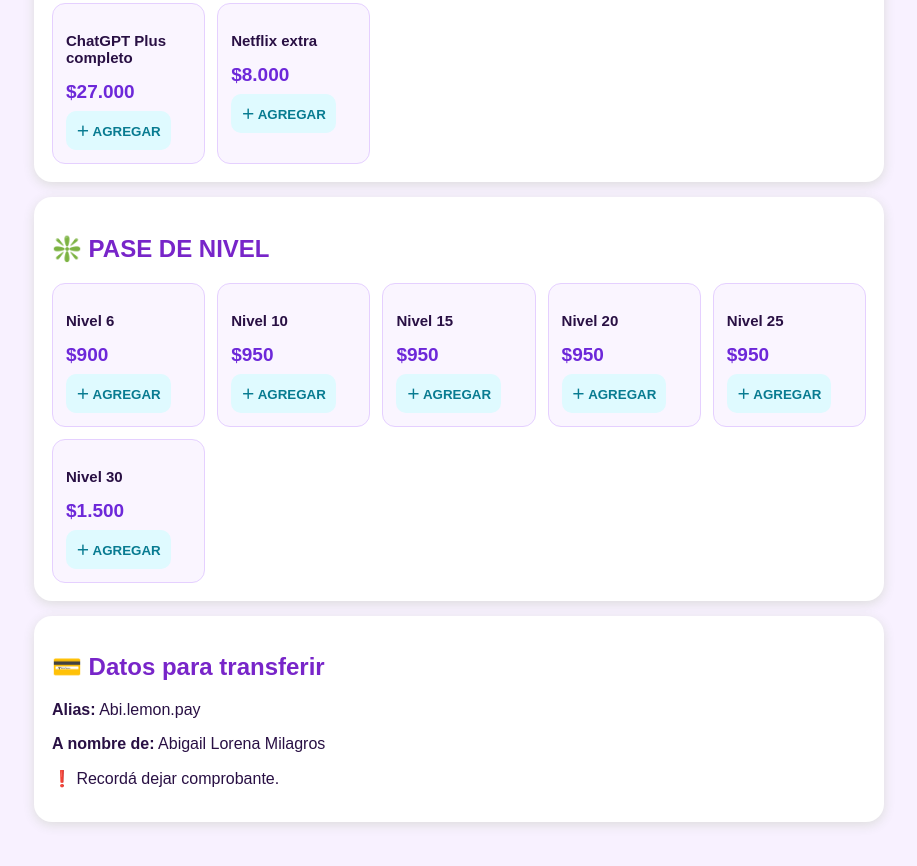
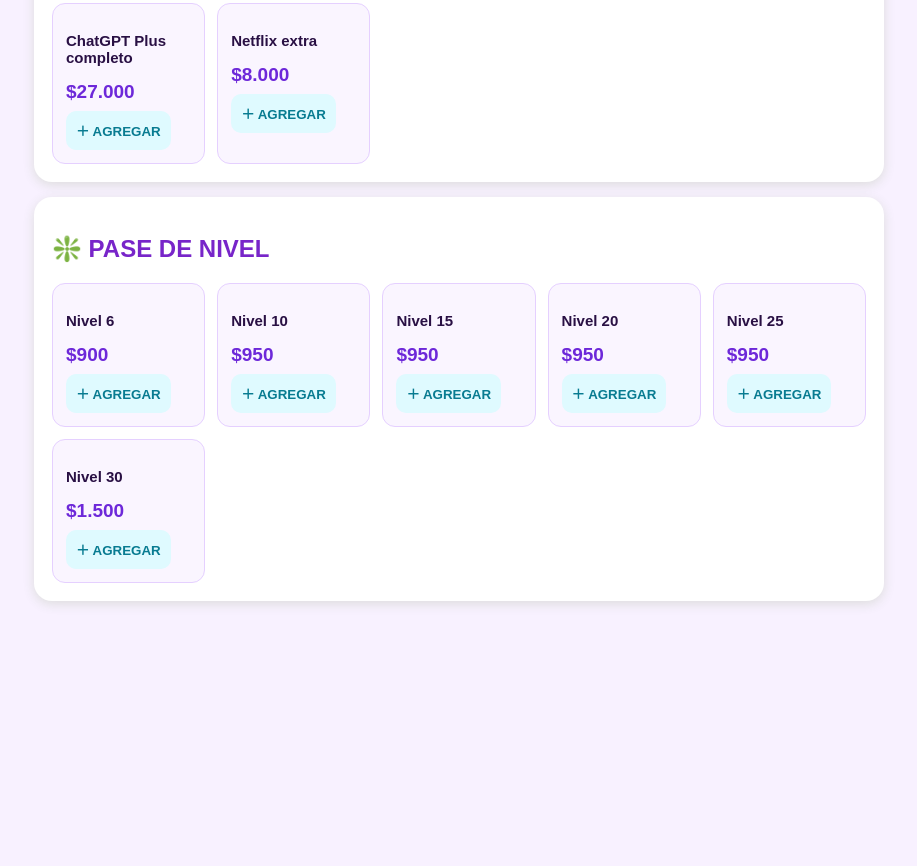
Before and after one commit to abicita3445/Abicita-store, a plain HTML site: page indice.html in a window 1280 px wide. Shown: the part 2434-3300 px from the top of the page, without its empty margins (181-1098 px from the left). After the commit the page ends 3199 px from the top, so only its background shows below. Drawn offline with Linux system fonts and the light colour scheme.

Commit message:
Remove transfer information section
Removed transfer details section from the HTML.

```diff
--- a/indice.html
+++ b/indice.html
@@ -45,12 +45,6 @@ Instagram: <a href="https://instagram.com/abicitaa_store">@abicitaa_store</a>
 </section>
 
 <div id="catalogo"></div>
-
-<section>
-<h2>💳 Datos para transferir</h2>
-<p><b>Alias:</b> Abi.lemon.pay</p>
-<p><b>A nombre de:</b> Abigail Lorena Milagros</p>
-<p>❗ Recordá dejar comprobante.</p>
 </section>
 </main>
 
```
